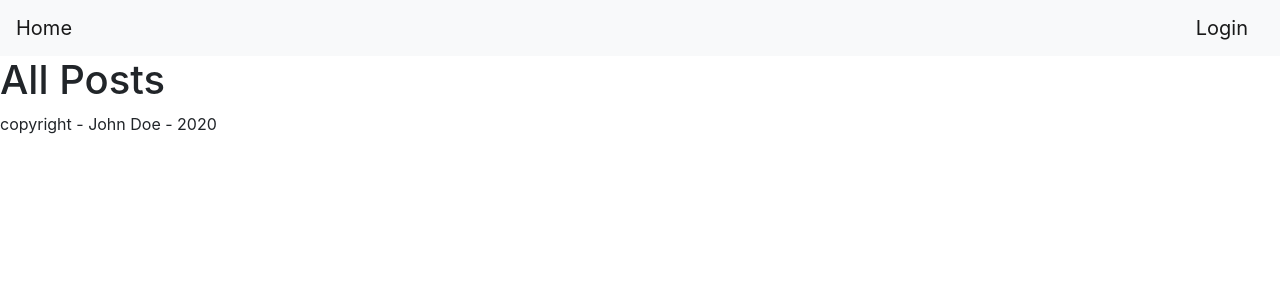
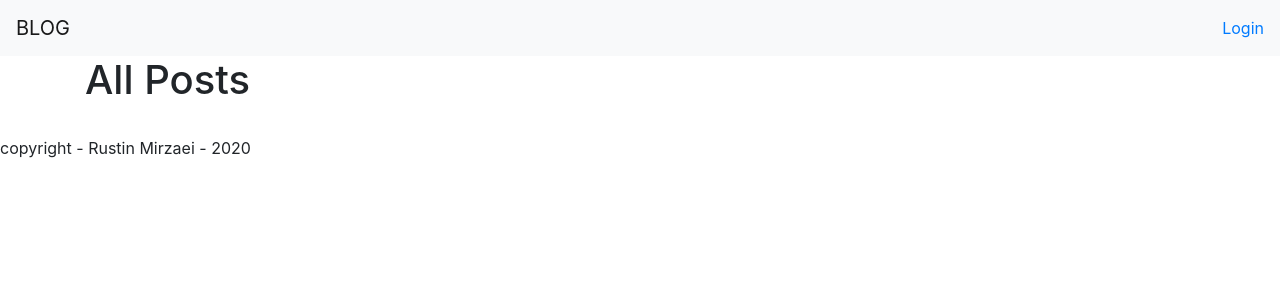
Before and after one commit to rustinmirzaei/django-blog, a Django app: page /blog/ in a window 1280 px wide. Shown: the top 300 px of the page. Run offline with Django 3.2, Linux system fonts and the light colour scheme; data that the repository does not hold is empty.

Commit message:
boostraping

```diff
--- a/website/blog/templates/base.html
+++ b/website/blog/templates/base.html
@@ -14,10 +14,12 @@
     <header>
         {% include "navbar.html" %}
     </header>
-    {% block content %}
-    {% endblock content %}
+    <div class="container">
+        {% block content %}
+        {% endblock content %}
+    </div>
     <footer>
-        <p>copyright - John Doe - 2020</p>
+        <p>copyright - Rustin Mirzaei - 2020</p>
     </footer>
     <!-- jQuery and JS bundle w/ Popper.js -->
     <script src="https://code.jquery.com/jquery-3.5.1.slim.min.js"
--- a/website/blog/templates/blog/home.html
+++ b/website/blog/templates/blog/home.html
@@ -3,14 +3,16 @@
 {% block content %}
 <h1>All Posts</h1>
 <div class="posts">
+    <br>
     {% for post in posts %}
     <article>
-        {{ post.title}}
-        {{ post.content }}
-        {{ post.created_at}}
+        <small>{{ post.created_at}}</small>
+        <h2>{{ post.title}}</h2>
+        <p>{{ post.content }}</p>
     </article>
     <hr>
+    {% endfor %}
 </div>
-{% endfor %}
+
 
 {% endblock content %}
--- a/website/blog/templates/navbar.html
+++ b/website/blog/templates/navbar.html
@@ -1,11 +1,11 @@
 <!-- As a link -->
 <nav class="navbar navbar-light bg-light">
-    <a class="navbar-brand" href="{% url 'blog:home' %}">Home</a>
+    <a class="navbar-brand" href="{% url 'blog:home' %}">BLOG</a>
     {% if user.is_authenticated %}
-    <a class="navbar-brand" href="{% url 'users:profile' %}">{{ user.username }}</a>
-    <a class="navbar-brand" href="{% url 'users:logout' %}">Logout</a>
+    <a class="nav-item ml-auto mr-sm-3" href="{% url 'users:profile' %}">{{ user.username }}</a>
+    <a class="nav-item" href="{% url 'users:logout' %}">Logout</a>
     {% else %}
-    <a class="navbar-brand" href="{% url 'users:login' %}">Login</a>
+    <a class="nav-item ml-auto" href="{% url 'users:login' %}">Login</a>
     {% endif %}
 
 </nav>
```
